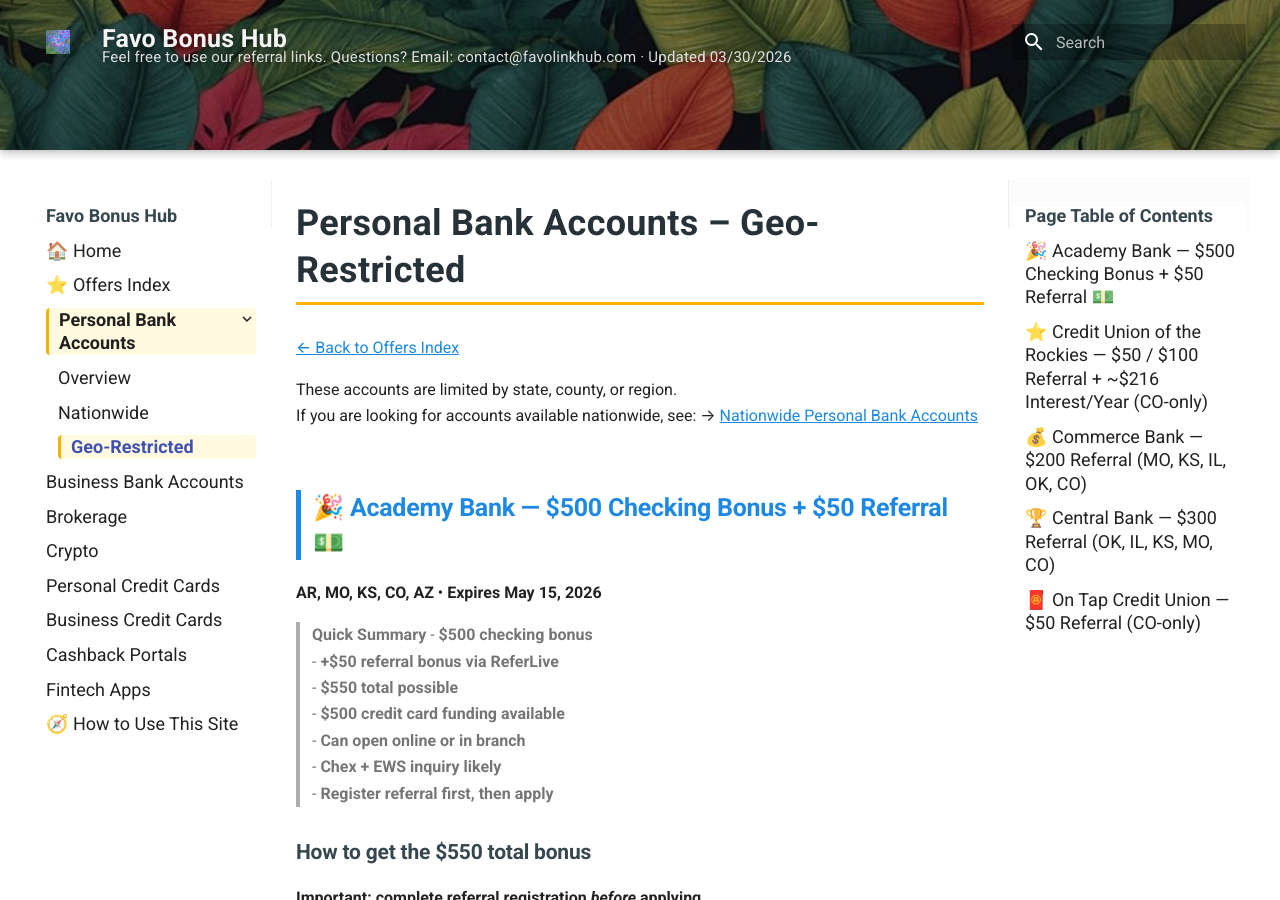
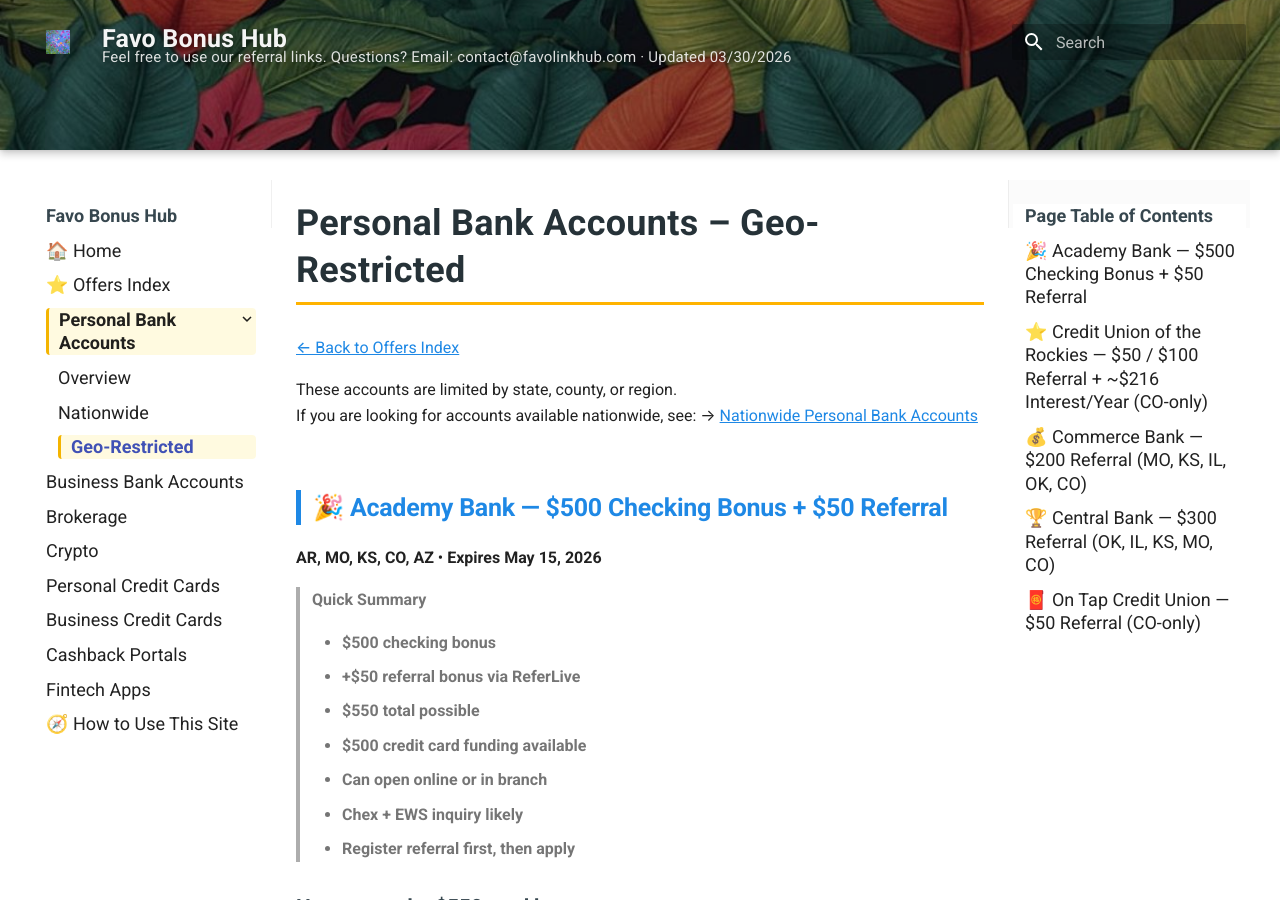
Before and after one commit to whispersofzephyr/favolinkhub-site, an MkDocs documentation site: the page built from docs/personal-bank-geo.md, in a window 1280 px wide and 900 px high. Built offline with MkDocs 1.6.1 and Material for MkDocs 9.7.7, drawn with Linux system fonts in a browser that asks for light colours.

```diff
--- a/docs/personal-bank-geo.md
+++ b/docs/personal-bank-geo.md
@@ -7,10 +7,11 @@ If you are looking for accounts available nationwide, see:
 → [Nationwide Personal Bank Accounts](../personal-bank-nationwide/)
 
 <a id="academy-bank"></a>
-## 🎉 Academy Bank — $500 Checking Bonus + $50 Referral 💵
+## 🎉 Academy Bank — $500 Checking Bonus + $50 Referral
 **AR, MO, KS, CO, AZ** • **Expires May 15, 2026**
 
 > **Quick Summary**
+>
 > - **$500 checking bonus**
 > - **+$50 referral bonus via ReferLive**
 > - **$550 total possible**
```
